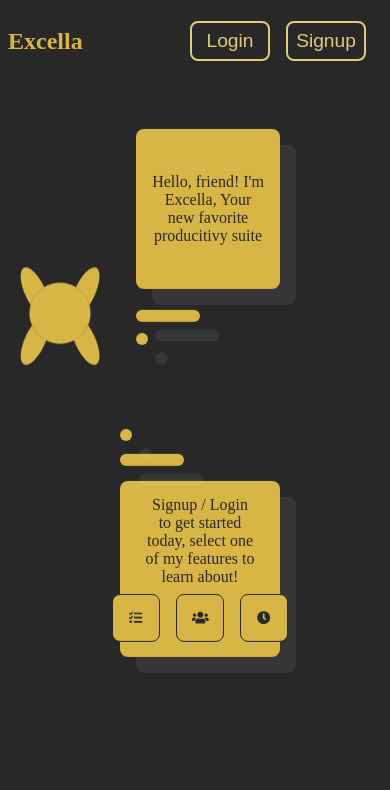
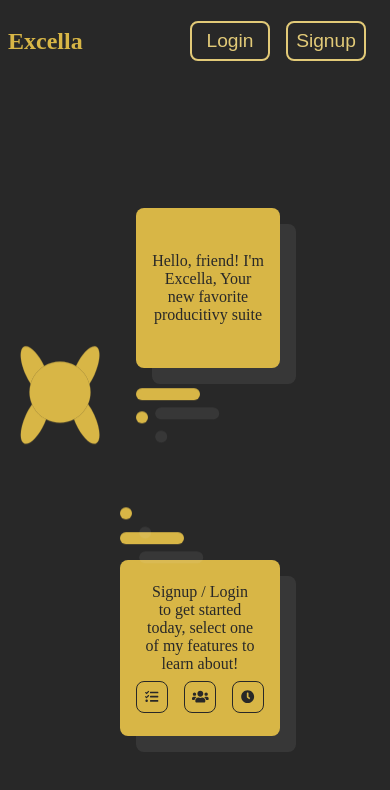
Before and after one commit to AshisPatel/excella, a React (Create React App) app in the folder client/: page / in a window 390 px wide. Shown: the top 790 px of the page. Built offline with nearby package versions, Linux system fonts and the light colour scheme.

Commit message:
Make homepage responsive down to tablets --- still need mobile

```diff
--- a/client/src/pages/Home/index.js
+++ b/client/src/pages/Home/index.js
@@ -54,7 +54,7 @@ const Home = () => {
     return (
         <div className="container">
             <div className="row sprite-row">
-                <div className="home-sprite-wrapper offset-lg-1 offset-xl-4 col-1">
+                <div className="home-sprite-wrapper offset-lg-1 offset-xl-3 col-1">
                     <ExcellaIcon />
                 </div>
                 <div className="col-2">
--- a/client/src/pages/Home/style.css
+++ b/client/src/pages/Home/style.css
@@ -122,7 +122,7 @@
 }
 
 .info-bubble {
-  min-width: 30rem;
+  width: 30rem;
   min-height: 15rem;
   top: 10rem;
   display: -webkit-box;
@@ -382,7 +382,7 @@
   }
 }
 
-@media screen and (min-width: 1200px) {
+@media screen and (min-width: 768.1px) {
   .home-sprite-wrapper {
     margin-top: 15rem;
   }
@@ -394,9 +394,9 @@
   }
 }
 
-@media screen and (max-width: 760px) {
+@media screen and (max-width: 768px) {
   .sprite-row {
-    margin-top: 5rem;
+    margin-top: 10rem;
   }
   .home-sprite-wrapper {
     width: 10rem;
@@ -412,6 +412,18 @@
     width: 7rem;
     height: 8rem;
   }
+  .info-bubble {
+    top: 0;
+    width: 20rem;
+    height: 23rem;
+  }
+  .info-bubble p {
+    font-size: 1rem;
+  }
+  .feature-btn {
+    width: 2rem;
+    height: 2rem;
+  }
 }
 
 @media screen and (max-width: 500px) {
--- a/client/src/pages/Home/style.scss
+++ b/client/src/pages/Home/style.scss
@@ -106,7 +106,8 @@ $light-gold: #E2CA78;
 }
 
 .info-bubble {
-    min-width: 30rem;
+    // min-width: 30rem;
+    width: 30rem;
     min-height: 15rem;
     top: 10rem;
     display: flex;
@@ -258,7 +259,7 @@ $light-gold: #E2CA78;
     }
 }
 
-@media screen and (min-width: 1200px) {
+@media screen and (min-width: 768.1px) {
     .home-sprite-wrapper {
         margin-top: 15rem;
     }
@@ -270,9 +271,9 @@ $light-gold: #E2CA78;
     }
 }
 
-@media screen and (max-width: 760px) {
+@media screen and (max-width: 768px) {
     .sprite-row {
-        margin-top: 5rem;
+        margin-top: 10rem;
     }
 
     .home-sprite-wrapper {
@@ -292,6 +293,21 @@ $light-gold: #E2CA78;
         width: 7rem;
         height: 8rem;
     }
+
+    .info-bubble {
+        top: 0;
+        width: 20rem;
+        height: 23rem;
+
+        & p {
+            font-size: 1rem;
+        }
+    }
+
+    .feature-btn {
+        width: 2rem;
+        height: 2rem;
+    }
 }
 
 @media screen and (max-width: 500px) {
```
Also changed, not shown: 1 other file (tests, documents, lock files or other folders).
